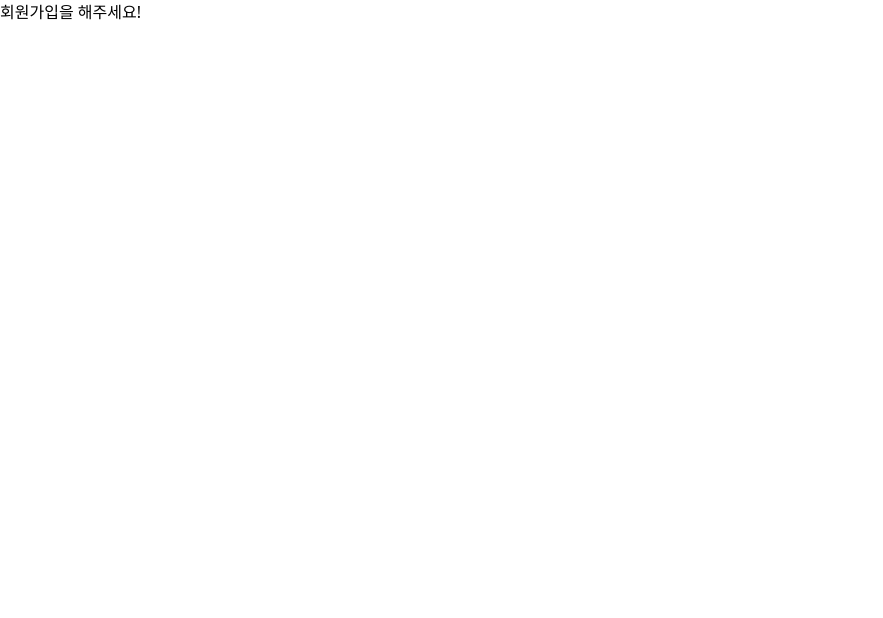
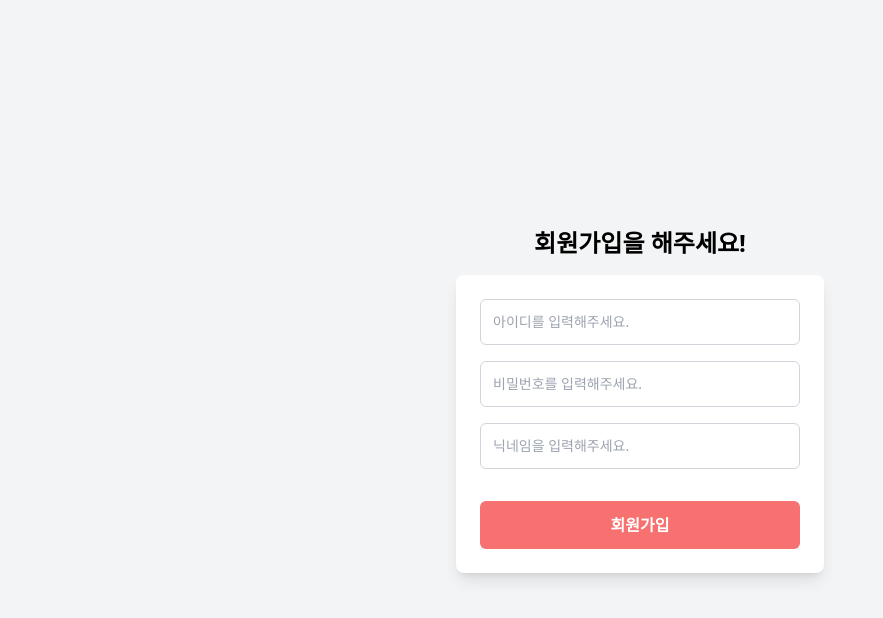
Before and after one commit to wjsehdud777/MBTI-test-refactoring, a React (Vite) app: page /signup in a window 1280 px wide. Shown: the top 618 px of the page, without its empty margins (0-883 px from the left). Built offline with nearby package versions, Linux system fonts and the light colour scheme.

Commit message:
Project: AuthForm 컴포넌트 추가 및 로그인/회원가입 페이지에서 사용

```diff
--- /dev/null
+++ b/src/components/AuthForm.jsx
@@ -0,0 +1,68 @@
+import { useState } from "react";
+
+const AuthForm = ({ mode, onSubmit }) => {
+  const [formData, setFormData] = useState({
+    id: "",
+    password: "",
+    nickname: "",
+  });
+
+  const handleChange = (e) => {
+    setFormData({
+      ...formData,
+      [e.target.name]: e.target.value,
+    });
+  };
+
+  const handleSubmit = async (e) => {
+    e.preventDefault();
+    onSubmit(formData);
+  };
+
+  return (
+    <div>
+      <form
+        className="flex flex-col gap-4 p-6 bg-white rounded-lg shadow-lg"
+        onSubmit={handleSubmit}
+      >
+        <input
+          className="p-3 rounded-md border border-gray-300 text-sm w-80 focus:outline-none focus:ring-2 focus:ring-red-400"
+          type="text"
+          name="id"
+          value={formData.id}
+          onChange={handleChange}
+          placeholder="아이디를 입력해주세요."
+          required
+        />
+        <input
+          className="p-3 rounded-md border border-gray-300 text-sm w-80 focus:outline-none focus:ring-2 focus:ring-red-400"
+          type="password"
+          name="password"
+          value={formData.password}
+          onChange={handleChange}
+          placeholder="비밀번호를 입력해주세요."
+          required
+        />
+        {mode === "signup" && (
+          <input
+            className="p-3 rounded-md border border-gray-300 text-sm w-80 focus:outline-none focus:ring-2 focus:ring-red-400"
+            type="text"
+            name="nickname"
+            value={formData.nickname}
+            onChange={handleChange}
+            placeholder="닉네임을 입력해주세요."
+            required
+          />
+        )}
+        <button
+          type="submit"
+          className="mt-4 p-3 rounded-md bg-red-400 text-white font-semibold focus:outline-none focus:ring-2 focus:ring-red-400"
+        >
+          {mode === "signup" ? "회원가입" : "로그인"}
+        </button>
+      </form>
+    </div>
+  );
+};
+
+export default AuthForm;
--- a/src/pages/Login.jsx
+++ b/src/pages/Login.jsx
@@ -1,7 +1,26 @@
-const Login = () => {
+import { useNavigate } from "react-router-dom";
+import { login, getUserProfile } from "../api/auth";
+import AuthForm from "../components/AuthForm";
+
+const Login = ({ setUser }) => {
+  const navigate = useNavigate();
+
+  const handleLogin = async (formData) => {
+    try {
+      const data = await login(formData);
+      const userData = await getUserProfile(data.accessToken);
+      setUser(userData);
+      navigate("/profile");
+    } catch (err) {
+      console.error(err);
+      alert("로그인 실패했어요!");
+    }
+  };
+
   return (
-    <div>
-      <h1>로그인을 해주세요!</h1>
+    <div className="flex flex-col items-center justify-center min-h-screen bg-gray-100 space-y-4">
+      <h1 className="text-2xl font-semibold">로그인을 해주세요!</h1>
+      <AuthForm mode={"login"} onSubmit={handleLogin} />
     </div>
   );
 };
--- a/src/pages/Signup.jsx
+++ b/src/pages/Signup.jsx
@@ -1,9 +1,27 @@
-const Signup = () => {
+import { useNavigate } from "react-router-dom";
+import { register } from "../api/auth";
+import AuthForm from "../components/AuthForm";
+
+const SignUp = () => {
+  const navigate = useNavigate();
+
+  const handleSignUp = async (formData) => {
+    try {
+      await register(formData);
+      navigate("/login");
+    } catch (err) {
+      console.error(err);
+      alert("회원가입 실패했어요!");
+    }
+  };
+
   return (
-    <div>
-      <h1>회원가입을 해주세요!</h1>
-    </div>
+    <div className="flex flex-col items-center justify-center min-h-screen bg-gray-100 space-y-4">
+    <h1 className="text-2xl font-semibold">회원가입을 해주세요!</h1>
+    <AuthForm mode={"signup"} onSubmit={handleSignUp} />
+  </div>
+
   );
 };
 
-export default Signup;
+export default SignUp;
```
